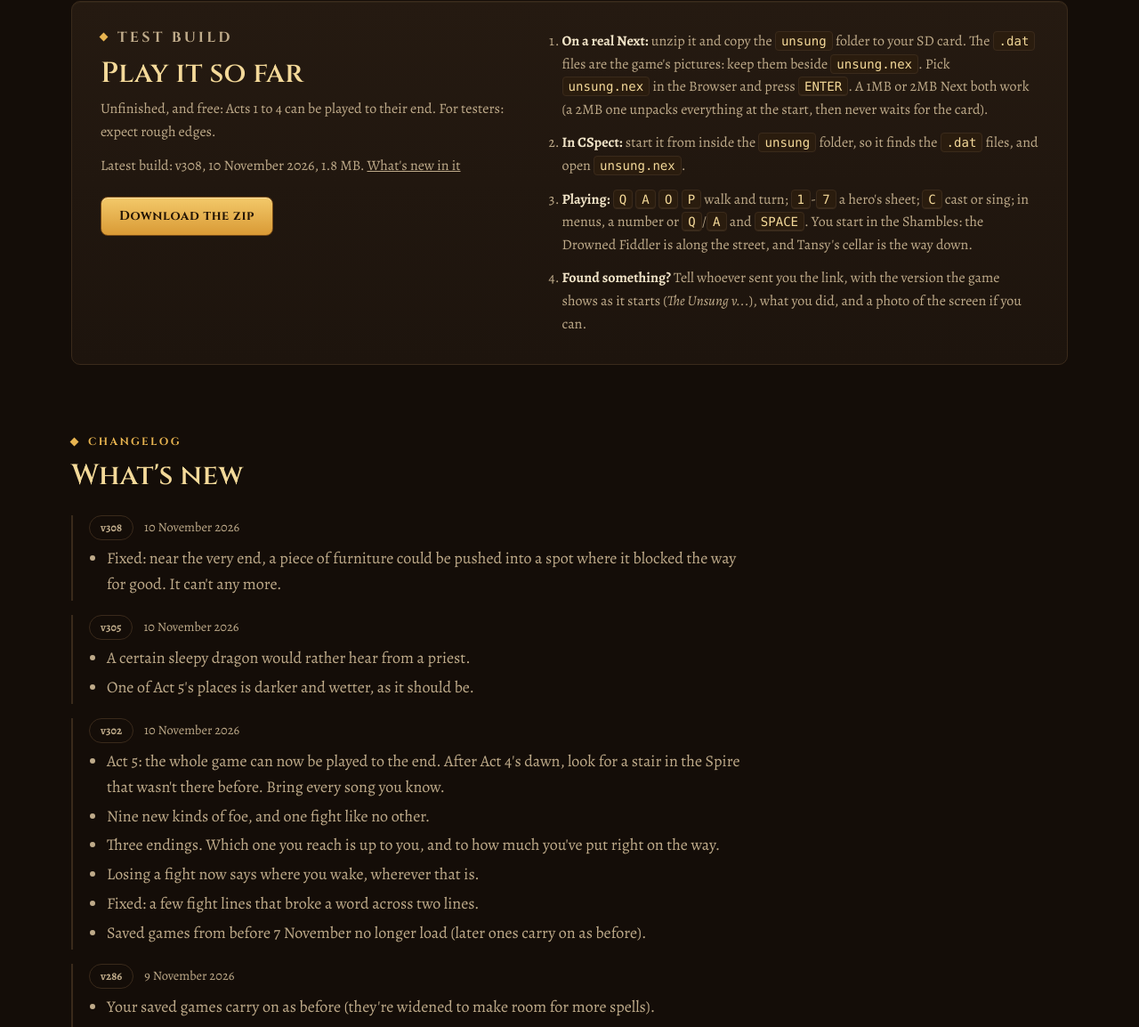
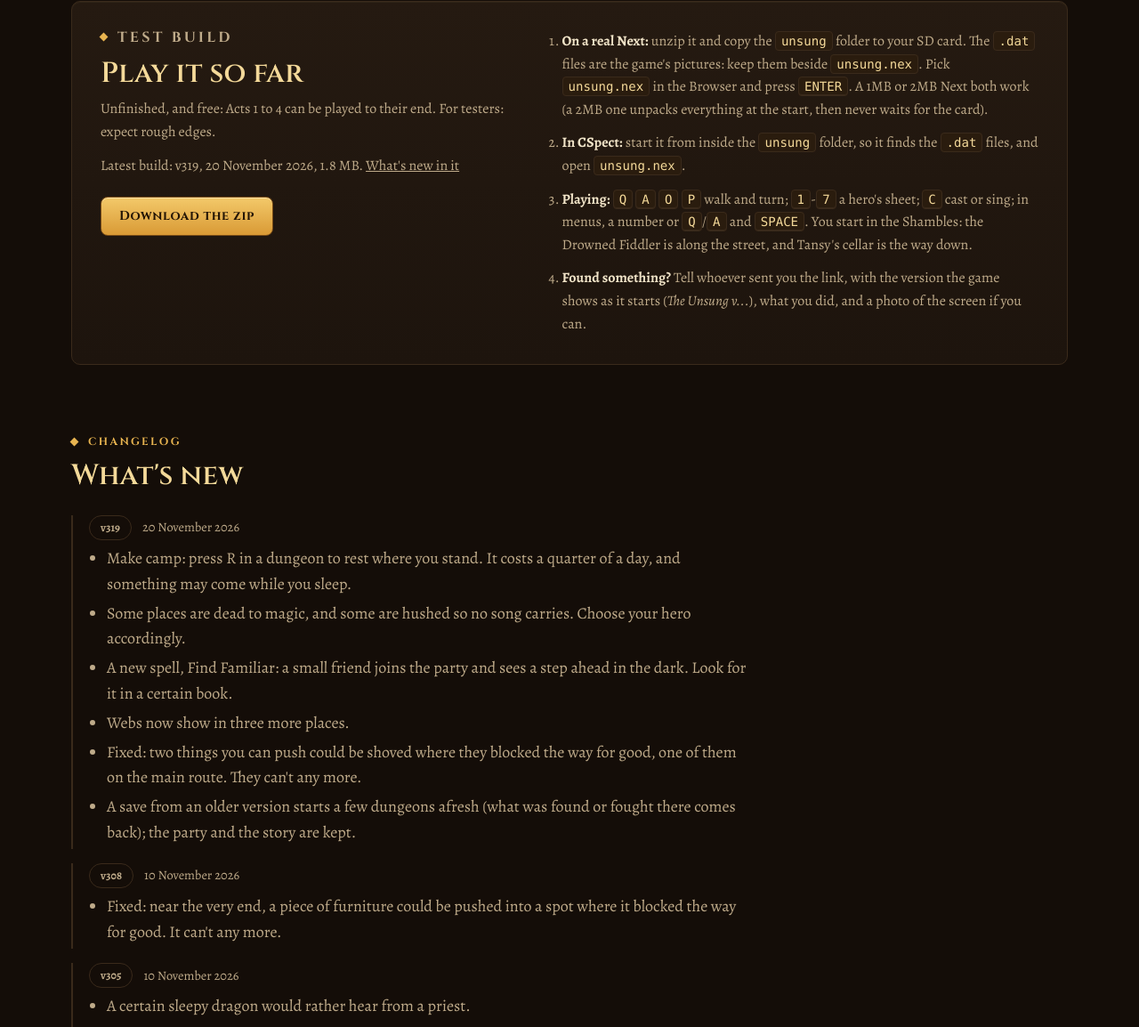
Before and after one commit to mikeynma/the-unsung, a plain HTML site: page index.html in a window 1280 px wide. Shown: the part 4908-6062 px from the top of the page at 89% size. Drawn offline with Linux system fonts and the light colour scheme.

Commit message:
Site update

```diff
--- a/index.html
+++ b/index.html
@@ -129,7 +129,7 @@
       <p class="eyebrow">Test build</p>
       <h2>Play it so far</h2>
       <p>Unfinished, and free: Acts 1 to 4 can be played to their end. For testers: expect rough edges.</p>
-      <p class="meta">Latest build: <!--v-->v308, 10 November 2026, 1.8 MB<!--/v-->. <a href="#changes">What's new in it</a></p>
+      <p class="meta">Latest build: <!--v-->v319, 20 November 2026, 1.8 MB<!--/v-->. <a href="#changes">What's new in it</a></p>
       <div class="actions"><a class="btn" href="unsung.zip" download>Download the zip</a></div>
     </div>
     <ol class="steps">
@@ -145,6 +145,17 @@
   <p class="eyebrow">Changelog</p>
   <h2>What's new</h2>
   <div class="log">
+    <article>
+      <header><span class="badge">v319</span><time datetime="2026-11-20">20 November 2026</time></header>
+      <ul>
+        <li>Make camp: press R in a dungeon to rest where you stand. It costs a quarter of a day, and something may come while you sleep.</li>
+        <li>Some places are dead to magic, and some are hushed so no song carries. Choose your hero accordingly.</li>
+        <li>A new spell, Find Familiar: a small friend joins the party and sees a step ahead in the dark. Look for it in a certain book.</li>
+        <li>Webs now show in three more places.</li>
+        <li>Fixed: two things you can push could be shoved where they blocked the way for good, one of them on the main route. They can't any more.</li>
+        <li>A save from an older version starts a few dungeons afresh (what was found or fought there comes back); the party and the story are kept.</li>
+      </ul>
+    </article>
     <article>
       <header><span class="badge">v308</span><time datetime="2026-11-10">10 November 2026</time></header>
       <ul>
```
Also changed, not shown: 1 other file.
